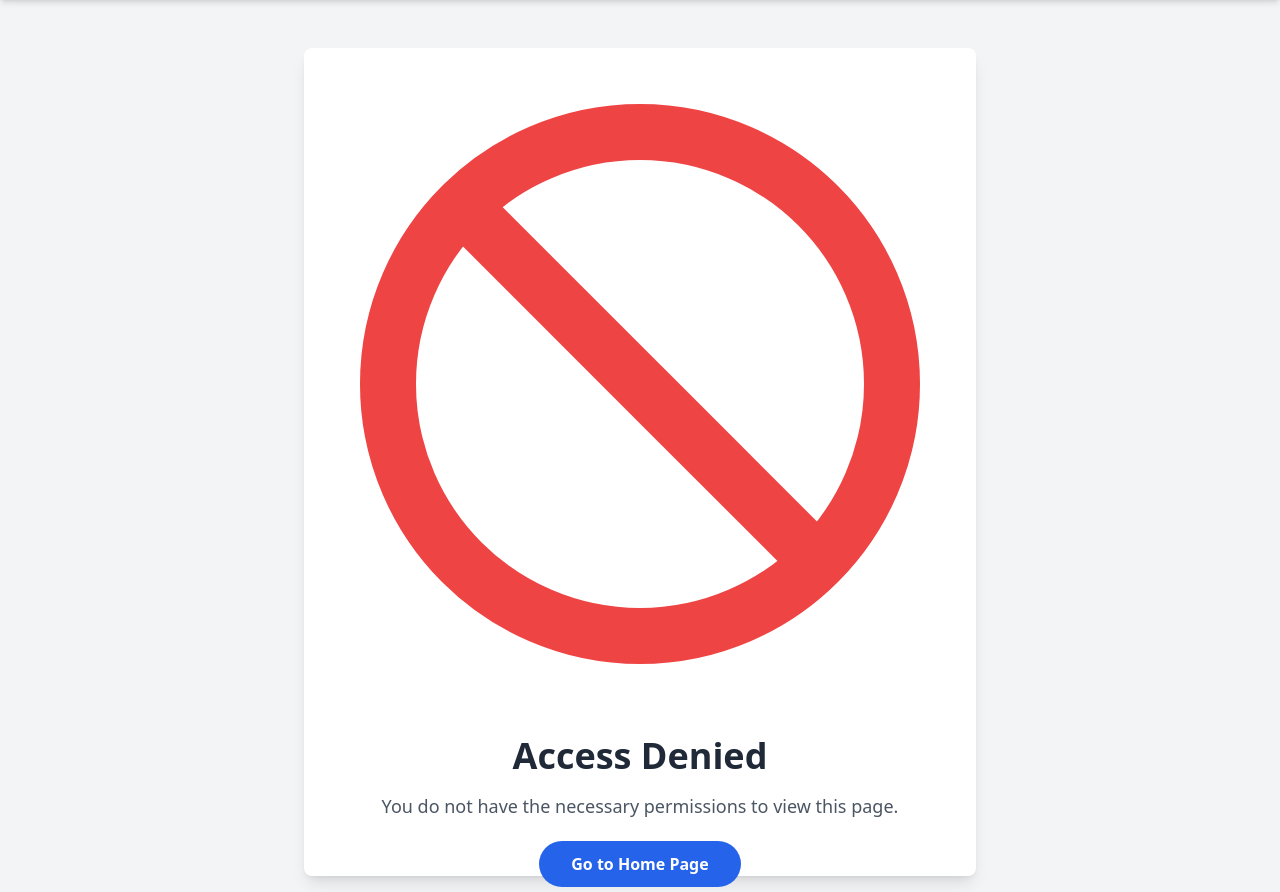
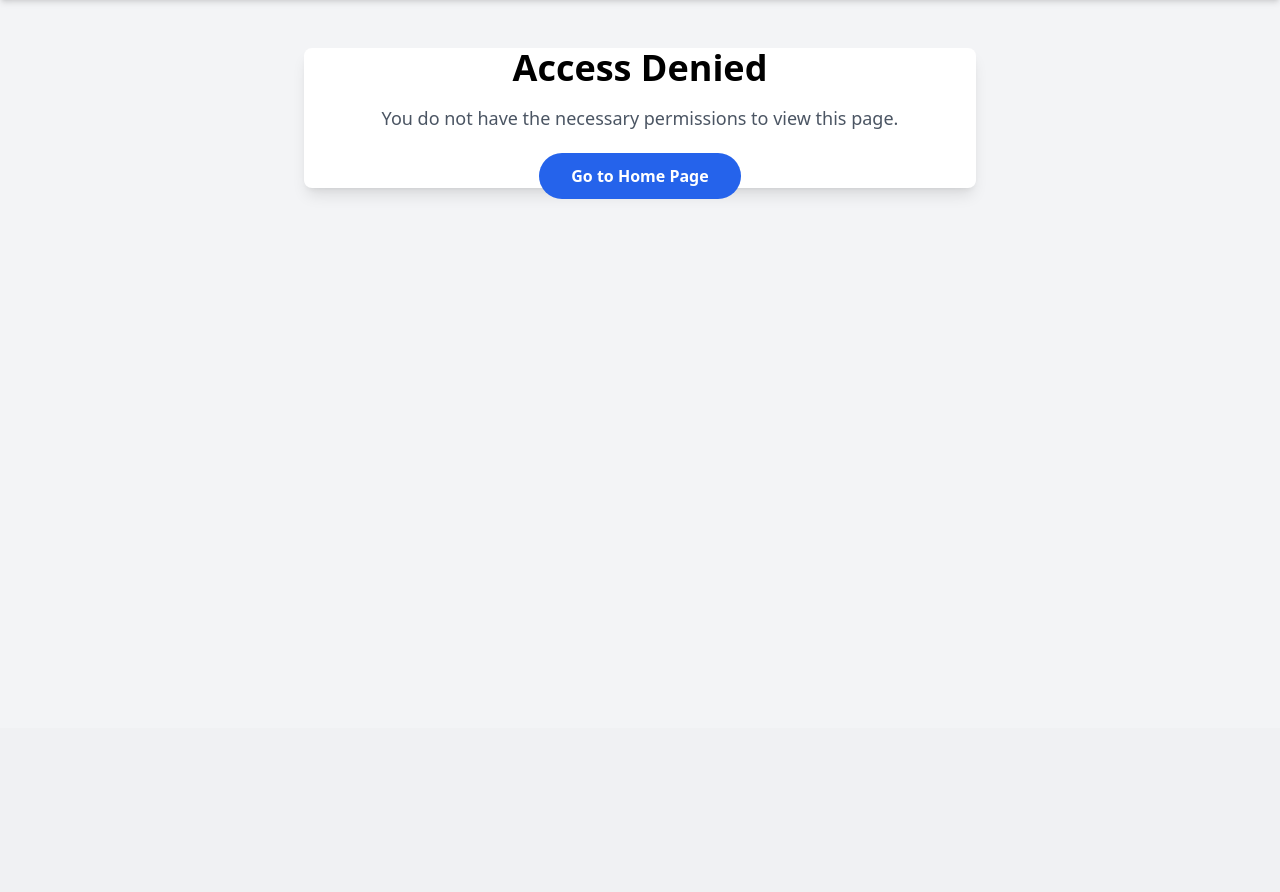
Before and after one commit to blu3be3tle/eventura-django, a Django app: page /no-permission/ in a window 1280 px wide. Shown: the part 72-964 px from the top of the page. After the commit the page ends 271 px from the top, so only its background shows below. Run offline with Django 5.2, Linux system fonts and the light colour scheme; the visitor is signed in with stand-in values (Sample User, id 1).

Commit message:
no permission style changed

```diff
--- a/dashboard/templates/dashboard/shared/no_permission.html
+++ b/dashboard/templates/dashboard/shared/no_permission.html
@@ -1,14 +1,14 @@
 {% extends 'events/main.html' %}
 
 {% block content %}
-  <div class="max-w-2xl mx-auto bg-white p-10 rounded-lg shadow-lg text-center mt-12">
-    <div class="mb-4">
-      <svg class="mx-auto h-16 w-16 text-red-500" fill="none" viewBox="0 0 24 24" stroke="currentColor">
-        <path stroke-linecap="round" stroke-linejoin="round" stroke-width="2" d="M18.364 18.364A9 9 0 005.636 5.636m12.728 12.728A9 9 0 015.636 5.636m12.728 12.728L5.636 5.636" />
-      </svg>
-    </div>
-    <h1 class="text-4xl font-bold text-gray-800 mb-4">Access Denied</h1>
-    <p class="text-lg text-gray-600 mb-8">You do not have the necessary permissions to view this page.</p>
-    <a href="{% url 'home' %}" class="bg-blue-600 text-white font-bold py-3 px-8 rounded-full hover:bg-blue-700 transition-colors">Go to Home Page</a>
-  </div>
+<div class="max-w-2xl mx-auto bg-white p-10 rounded-lg shadow-lg text-center mt-12">
+
+  <h1 class="text-4xl font-bold text-red-800 mb-4">Access Denied</h1>
+  <p class="text-lg text-gray-600 mb-8">
+    You do not have the necessary permissions to view this page.
+  </p>
+  <a href="{% url 'home' %}" class="bg-blue-600 text-white font-bold py-3 px-8 rounded-full hover:bg-blue-700 transition-colors">
+    Go to Home Page
+  </a>
+</div>
 {% endblock %}
```
